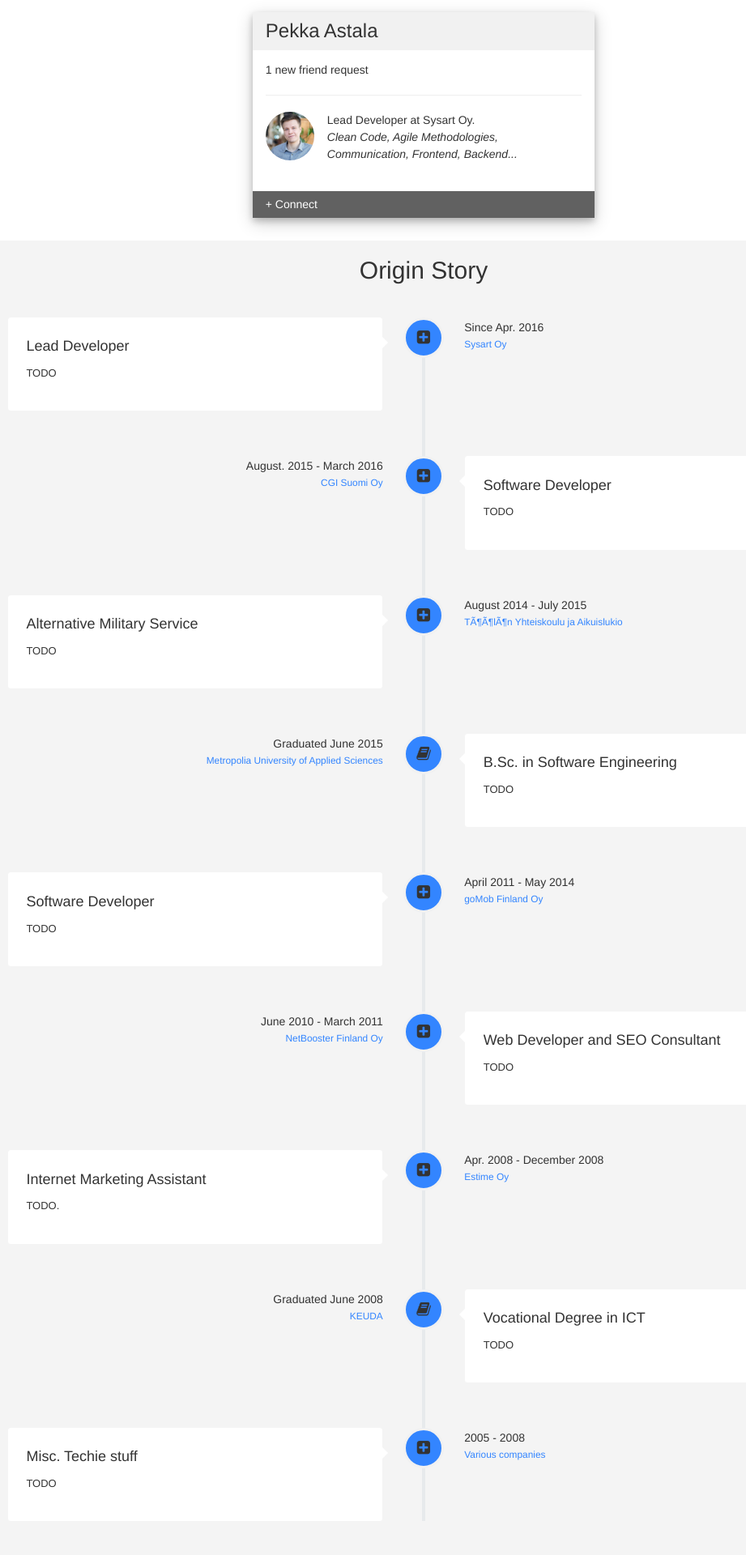
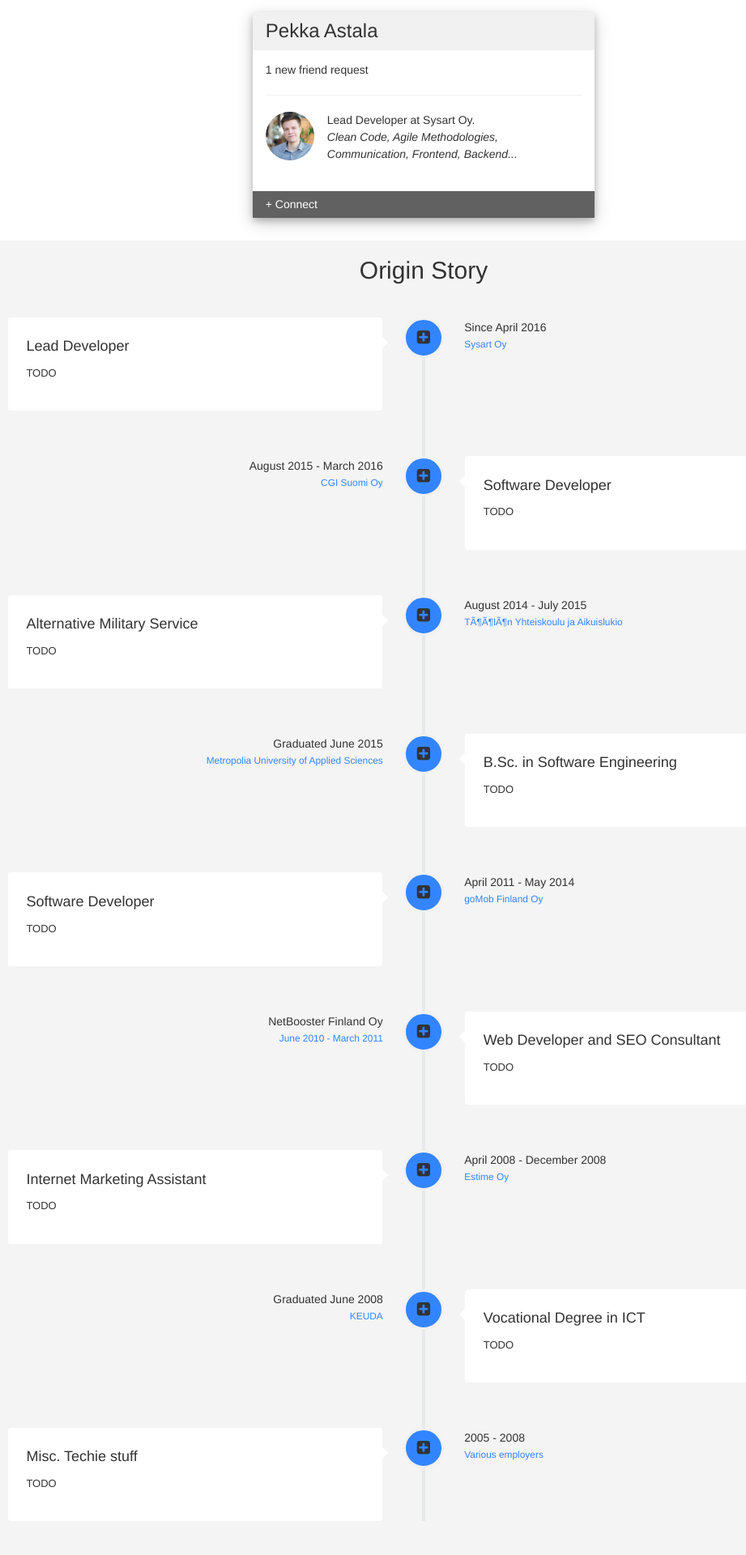
Before and after one commit to PekkaAstala/PekkaAstala.github.io, a Jekyll site: the page built from index.html, in a window 1280 px wide. Shown: the part 307-2227 px from the top of the page at 81% size, without its empty margins (117-1038 px from the left). Built offline with Jekyll 4.4.1, drawn with Linux system fonts in a browser that asks for light colours; nearby versions of some CDN libraries.

Commit message:
Extracted origin story data to yaml file

```diff
--- a/index.html
+++ b/index.html
@@ -28,96 +28,17 @@
 
         <div id="vertical-timeline" class="vertical-container light-timeline center-orientation">
 
+        {% for vocation in site.data.timeline %}
             <div class="vertical-timeline-block">
                 <div class="vertical-timeline-icon accent-bg wow rotateIn" style="visibility: visible; animation-name: rotateIn;"> <i class="fa fa-plus-square"></i> </div>
-                <div class="vertical-timeline-content wow rotateInUpRight" style="visibility: visible; animation-name: rotateInUpRight;">
-                    <h2><span>Lead Developer</span></h2>
-                    <p><span>TODO</span></p>
-                    <span class="vertical-date"><span>Since Apr. 2016</span> <br>
-                    <small><span>Sysart Oy</span></small> </span>
+                <div class="vertical-timeline-content wow {% cycle 'classname': 'rotateInUpRight', 'rotateInUpLeft' %}" style="visibility: visible; animation-name: {% cycle 'animationname': 'rotateInUpRight', 'rotateInUpLeft' %};">
+                    <h2><span>{{ vocation.title }}</span></h2>
+                    <p><span>{{ vocation.description }}</span></p>
+                    <span class="vertical-date"><span>{{ vocation.dates }}</span> <br>
+                    <small><span>{{ vocation.organisation }}</span></small> </span>
                 </div>
             </div>
-
-            <div class="vertical-timeline-block">
-                <div class="vertical-timeline-icon accent-bg wow rotateIn" style="visibility: visible; animation-name: rotateIn;"> <i class="fa fa-plus-square"></i> </div>
-                <div class="vertical-timeline-content wow rotateInUpLeft" style="visibility: visible; animation-name: rotateInUpLeft;">
-                    <h2><span>Software Developer</span></h2>
-                    <p><span>TODO</span></p>
-                    <span class="vertical-date"><span>August. 2015 - March 2016</span> <br>
-                    <small><span>CGI Suomi Oy</span></small> </span>
-                </div>
-            </div>
-
-            <div class="vertical-timeline-block">
-                <div class="vertical-timeline-icon accent-bg wow rotateIn" style="visibility: visible; animation-name: rotateIn;"> <i class="fa fa-plus-square"></i> </div>
-                <div class="vertical-timeline-content wow rotateInUpRight" style="visibility: visible; animation-name: rotateInUpRight;">
-                    <h2><span>Alternative Military Service</span></h2>
-                    <p><span>TODO</span></p>
-                    <span class="vertical-date"><span>August 2014 - July 2015 </span> <br>
-                    <small><span>Töölön Yhteiskoulu ja Aikuislukio</span></small> </span>
-                </div>
-            </div>
-
-            <div class="vertical-timeline-block">
-                <div class="vertical-timeline-icon accent-bg wow rotateIn" style="visibility: visible; animation-name: rotateIn;"> <i class="fa fa-book"></i> </div>
-                <div class="vertical-timeline-content wow rotateInUpLeft" style="visibility: visible; animation-name: rotateInUpLeft;">
-                    <h2><span>B.Sc. in Software Engineering</span></h2>
-                    <p><span>TODO</span></p>
-                    <span class="vertical-date"><span>Graduated June 2015</span> <br>
-                    <small><span>Metropolia University of Applied Sciences</span></small> </span>
-                </div>
-            </div>
-
-            <div class="vertical-timeline-block">
-                <div class="vertical-timeline-icon accent-bg wow rotateIn" style="visibility: visible; animation-name: rotateIn;"> <i class="fa fa-plus-square"></i> </div>
-                <div class="vertical-timeline-content wow  rotateInUpRight" style="visibility: visible; animation-name:
-                        rotateInUpRight;">
-                    <h2><span>Software Developer</span></h2>
-                    <p><span>TODO</span></p>
-                    <span class="vertical-date"> <span>April 2011 - May 2014</span> <br>
-                    <small><span>goMob Finland Oy</span></small> </span>
-                </div>
-            </div>
-
-            <div class="vertical-timeline-block">
-                <div class="vertical-timeline-icon accent-bg wow rotateIn" style="visibility: visible; animation-name: rotateIn;"> <i class="fa fa-plus-square"></i> </div>
-                <div class="vertical-timeline-content wow rotateInUpLeft" style="visibility: visible; animation-name: rotateInUpLeft;">
-                    <h2><span>Web Developer and SEO Consultant</span></h2>
-                    <p><span>TODO</span></p>
-                    <span class="vertical-date"><span>June 2010 - March 2011</span> <br>
-                    <small><span>NetBooster Finland Oy</span></small> </span>
-                </div>
-            </div>
-
-            <div class="vertical-timeline-block">
-                <div class="vertical-timeline-icon accent-bg wow rotateIn" style="visibility: visible; animation-name: rotateIn;"> <i class="fa fa-plus-square"></i> </div>
-                <div class="vertical-timeline-content wow rotateInUpRight" style="visibility: visible; animation-name: rotateInUpRight;">
-                    <h2><span>Internet Marketing Assistant</span></h2>
-                    <p><span>TODO.</span></p>
-                    <span class="vertical-date"><span>Apr. 2008 - December 2008</span> <br>
-                    <small><span>Estime Oy</span></small> </span>
-                </div>
-            </div>
-
-            <div class="vertical-timeline-block">
-                <div class="vertical-timeline-icon accent-bg wow rotateIn" style="visibility: visible; animation-name: rotateIn;"> <i class="fa fa-book"></i> </div>
-                <div class="vertical-timeline-content wow rotateInUpLeft" style="visibility: visible; animation-name: rotateInUpRight;">
-                    <h2><span>Vocational Degree in ICT</span></h2>
-                    <p><span>TODO</span></p>
-                    <span class="vertical-date"><span>Graduated June 2008</span> <br>
-                    <small><span>KEUDA</span></small> </span>
-                </div>
-            </div>
-
-            <div class="vertical-timeline-block">
-                <div class="vertical-timeline-icon accent-bg wow rotateIn" style="visibility: visible; animation-name: rotateIn;"> <i class="fa fa-plus-square"></i> </div>
-                <div class="vertical-timeline-content wow rotateInUpRight" style="visibility: visible; animation-name: rotateInUpLeft;">
-                    <h2><span>Misc. Techie stuff</span></h2>
-                    <p><span>TODO</span></p>
-                    <span class="vertical-date"><span>2005 - 2008</span> <br>
-                    <small><span>Various companies</span></small> </span>
-                </div>
-            </div>
+        {% endfor %}
 
         </div>
     </div>
```
Also changed, not shown: _data/timeline.yml (added, +44 -0 lines).
